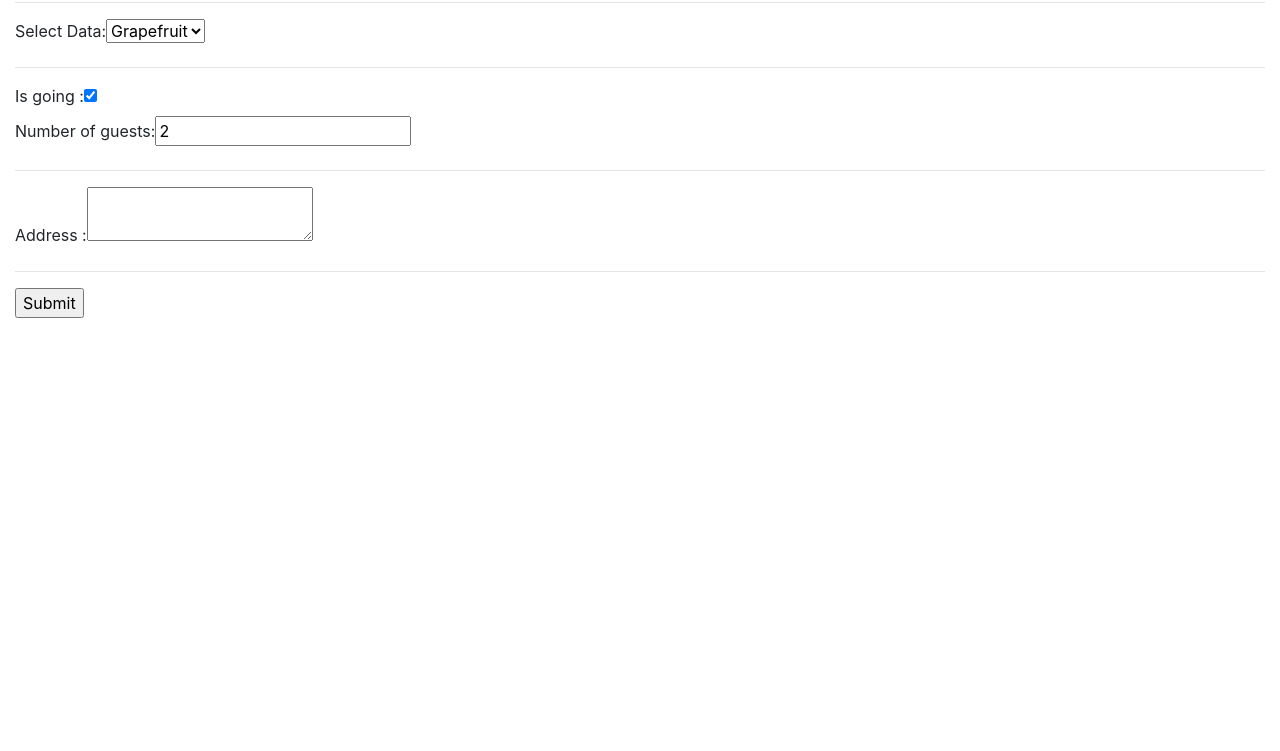
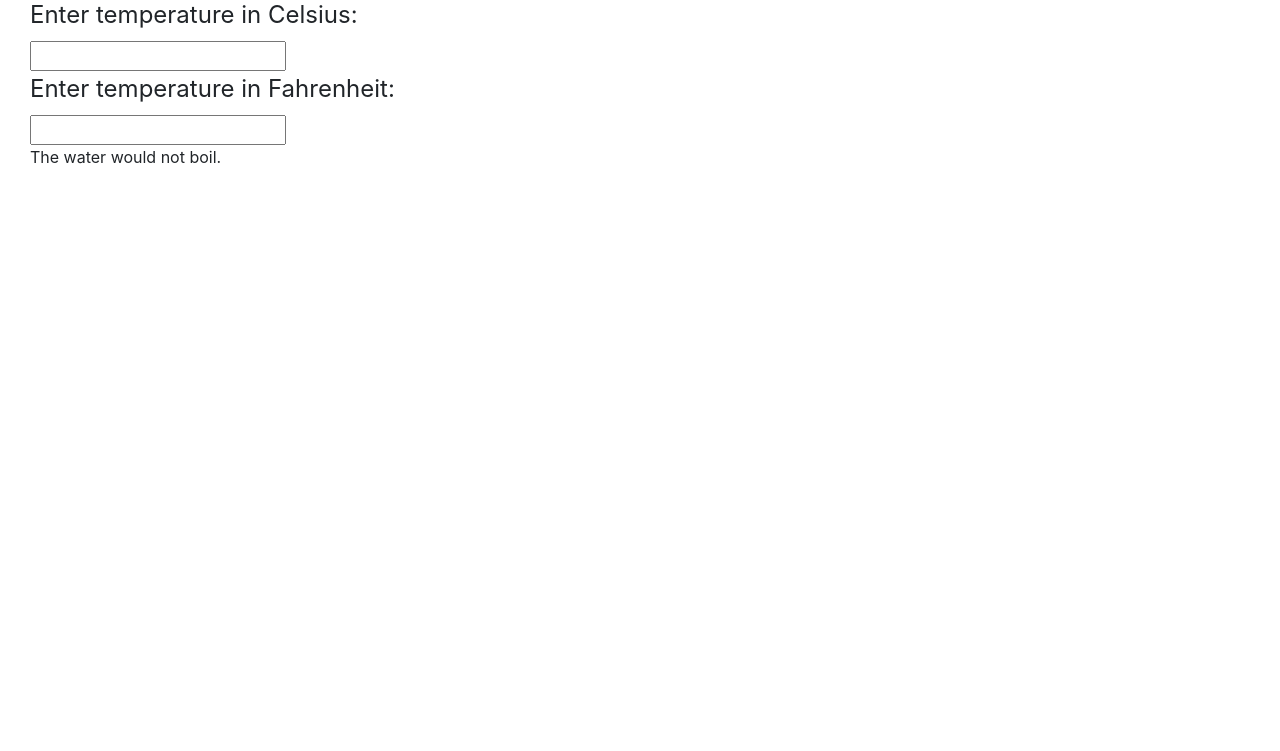
Before and after one commit to php6-wmt/ReactLearning, a React app: page / in a window 1280 px wide. Shown: the part 49-800 px from the top of the page. Built offline with nearby package versions, Linux system fonts and the light colour scheme.

Commit message:
CF convertion

```diff
--- a/public/index.html
+++ b/public/index.html
@@ -26,9 +26,16 @@
   <body>
 
   <div class="col-md-12">
-    <div id="app1"></div>
+    <div class="col-md-6">
+      <h2>CF Conversion</h2>
+      <div id="CFConversion"></div>
 
-    <div id="app"></div>
+    </div>
+    <!--<div class="col-md-6">-->
+      <!---->
+      <!--<div id="app1"></div>-->
+
+      <!--<div id="app"></div></div>-->
   </div>
     <script src="https://code.jquery.com/jquery-3.2.1.slim.min.js" integrity="sha384-KJ3o2DKtIkvYIK3UENzmM7KCkRr/rE9/Qpg6aAZGJwFDMVNA/GpGFF93hXpG5KkN" crossorigin="anonymous"></script>
     <script src="https://cdnjs.cloudflare.com/ajax/libs/popper.js/1.12.9/umd/popper.min.js" integrity="sha384-ApNbgh9B+Y1QKtv3Rn7W3mgPxhU9K/ScQsAP7hUibX39j7fakFPskvXusvfa0b4Q" crossorigin="anonymous"></script>
--- /dev/null
+++ b/src/component/CFConversion.js
@@ -0,0 +1,95 @@
+import React from 'react'
+
+const scaleNames = {
+    c: 'Celsius',
+    f: 'Fahrenheit'
+};
+
+function toCelsius(fahrenheit) {
+    return (fahrenheit - 32) * 5 / 9;
+}
+
+function toFahrenheit(celsius) {
+    return (celsius * 9 / 5) + 32;
+}
+
+function tryConvert(temperature, convert) {
+    const input = parseFloat(temperature);
+    if (Number.isNaN(input)) {
+        return '';
+    }
+    const output = convert(input);
+    const rounded = Math.round(output * 1000) / 1000;
+    return rounded.toString();
+}
+
+function BoilingVerdict(props) {
+    if (props.celsius >= 100) {
+        return <p>The water would boil.</p>;
+    }
+    return <p>The water would not boil.</p>;
+}
+
+class TemperatureInput extends React.Component {
+    constructor(props) {
+        super(props);
+        this.handleChange = this.handleChange.bind(this);
+    }
+
+    handleChange(e) {
+        this.props.onTemperatureChange(e.target.value);
+    }
+
+    render() {
+        const temperature = this.props.temperature;
+        const scale = this.props.scale;
+        return (
+            <fieldset>
+                <legend>Enter temperature in {scaleNames[scale]}:</legend>
+                <input value={temperature}
+                       onChange={this.handleChange} />
+            </fieldset>
+        );
+    }
+}
+
+class Calculator extends React.Component {
+    constructor(props) {
+        super(props);
+        this.handleCelsiusChange = this.handleCelsiusChange.bind(this);
+        this.handleFahrenheitChange = this.handleFahrenheitChange.bind(this);
+        this.state = {temperature: '', scale: 'c'};
+    }
+
+    handleCelsiusChange(temperature) {
+        this.setState({scale: 'c', temperature});
+    }
+
+    handleFahrenheitChange(temperature) {
+        this.setState({scale: 'f', temperature});
+    }
+
+    render() {
+        const scale = this.state.scale;
+        const temperature = this.state.temperature;
+        const celsius = scale === 'f' ? tryConvert(temperature, toCelsius) : temperature;
+        const fahrenheit = scale === 'c' ? tryConvert(temperature, toFahrenheit) : temperature;
+
+        return (
+            <div>
+                <TemperatureInput
+                    scale="c"
+                    temperature={celsius}
+                    onTemperatureChange={this.handleCelsiusChange} />
+                <TemperatureInput
+                    scale="f"
+                    temperature={fahrenheit}
+                    onTemperatureChange={this.handleFahrenheitChange} />
+                <BoilingVerdict
+                    celsius={parseFloat(celsius)} />
+            </div>
+        );
+    }
+}
+
+export default Calculator
--- a/src/component/Form.js
+++ b/src/component/Form.js
@@ -4,34 +4,45 @@ class FormDemo extends React.Component {
     constructor(props) {
         super(props);
         this.state = {
-            name: '',
+            name1: '',
             address: '',
             isGoing: true,
-            numberOfGuests: 2,
-            select : ''
+            numberOfGuests: '',
+            select :'coconut'
         }
 
     }
 
     changeData(e) {
+
+        const target = e.target;
+        const value = target.type === 'checkbox' ? target.checked : target.value;
+        const name = target.name;
+
         this.setState({
-            [e.target.name]: e.target.value
+            [name]: value
         })
     }
 
     onSubmitData(event) {
+
+        console.log('name : '+this.state.name1);
+        console.log('address : '+this.state.address);
+        console.log('isGoing : '+this.state.isGoing);
+        console.log('Guest : '+this.state.numberOfGuests);
+        console.log('Flavour : '+this.state.select);
         event.preventDefault()
     }
 
     render() {
         return (
-            <form onSubmit={this.onSubmitData}>
+            <form onSubmit={this.onSubmitData.bind(this)}>
 
                 <label>Name : </label>
-                <input type="text" value={this.state.name} name="name" onChange={e => this.changeData(e)} id="A"/>
+                <input type="text" value={this.state.name} name="name1" onChange={e => this.changeData(e)} id="A"/>
                 <hr/>
                 <label htmlFor="">Select Data: </label>
-                <select value={this.state.select} onChange={e => this.changeData(e)}>
+                <select value={this.state.select} name="select" onChange={e => this.changeData(e)}>
                     <option value="grapefruit">Grapefruit</option>
                     <option value="lime">Lime</option>
                     <option value="coconut">Coconut</option>
@@ -59,7 +70,7 @@ class FormDemo extends React.Component {
                 <hr/>
                 <label> Address : </label>
                 <textarea value={this.state.address} name="address" onChange={e => this.changeData(e)}
-                          id="B"></textarea>
+                          id="B">Address</textarea>
                 <hr/>
                 <input type="submit" value="Submit"/>
             </form>
@@ -68,4 +79,5 @@ class FormDemo extends React.Component {
 
 }
 
+
 export default FormDemo
```
Also changed, not shown: src/index.js (+3 -4 lines).
